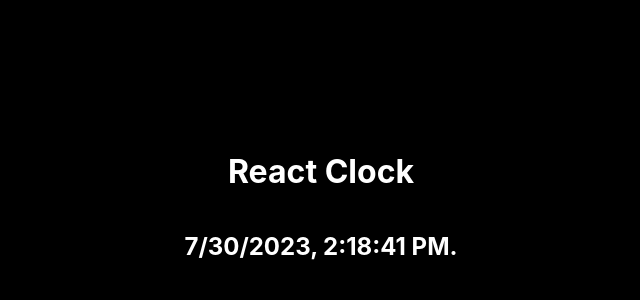
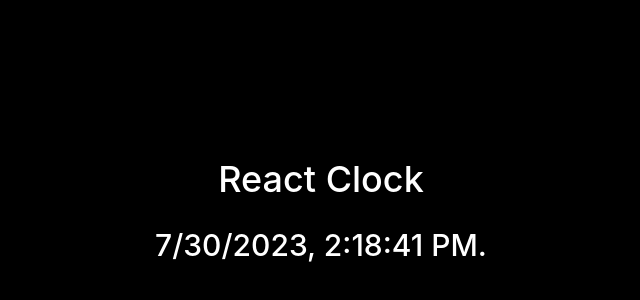
Before and after one commit to damoqiongqiu/learn-react, a React (Create React App) app: page / in a window 1280 px wide. Shown: the part 194-494 px from the top of the page, without its empty margins (319-959 px from the left). Built offline with nearby package versions, Linux system fonts and the light colour scheme.

Commit message:
修改案例代码

```diff
--- a/package.json
+++ b/package.json
@@ -6,6 +6,7 @@
     "@testing-library/jest-dom": "^5.17.0",
     "@testing-library/react": "^13.4.0",
     "@testing-library/user-event": "^13.5.0",
+    "bootstrap": "^3.3.7",
     "react": "^18.2.0",
     "react-dom": "^18.2.0",
     "react-scripts": "5.0.1",
--- a/src/App.css
+++ b/src/App.scss
@@ -10,10 +10,15 @@
   align-items: center;
   justify-content: center;
   background-color: black;
-}
 
-h1,h2,h3,h4,h5,h6 {
-  color: #fff;
+  h1,
+  h2,
+  h3,
+  h4,
+  h5,
+  h6 {
+    color: #fff;
+  }
 }
 
 .App-logo {
@@ -46,6 +51,7 @@ h1,h2,h3,h4,h5,h6 {
   from {
     transform: rotate(0deg);
   }
+
   to {
     transform: rotate(360deg);
   }
--- a/src/index.js
+++ b/src/index.js
@@ -1,17 +1,9 @@
 import React from 'react';
 import ReactDOM from 'react-dom/client';
-import './index.css';
 import App from './App';
-import reportWebVitals from './reportWebVitals';
+import './index.scss';
 
 const root = ReactDOM.createRoot(document.getElementById('root'));
 root.render(
-  <React.StrictMode>
-    <App />
-  </React.StrictMode>
+  <App />
 );
-
-// If you want to start measuring performance in your app, pass a function
-// to log results (for example: reportWebVitals(console.log))
-// or send to an analytics endpoint. Learn more: https://bit.ly/CRA-vitals
-reportWebVitals();
--- a/src/index.css
+++ b/src/index.scss
@@ -1,4 +1,8 @@
+@import "~bootstrap/dist/css/bootstrap.css";
+@import "~bootstrap/dist/css/bootstrap-theme.css";
+
 body {
+  padding: 0;
   margin: 0;
   font-family: -apple-system, BlinkMacSystemFont, 'Segoe UI', 'Roboto', 'Oxygen',
     'Ubuntu', 'Cantarell', 'Fira Sans', 'Droid Sans', 'Helvetica Neue',
```
Also changed, not shown: src/App.js (+2 -7 lines), 1 other file (tests, documents, lock files or other folders).
